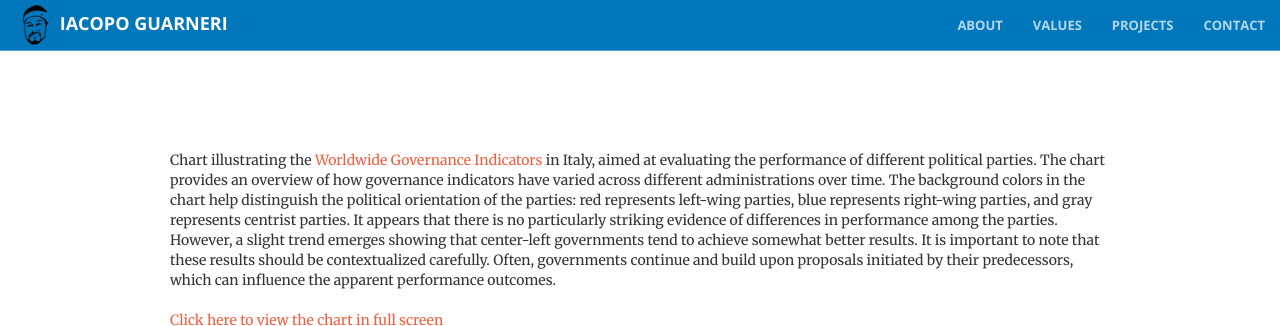
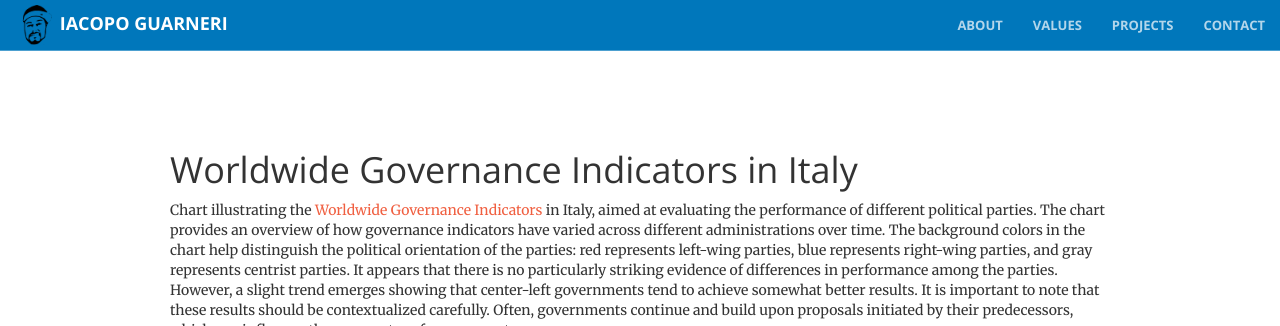
Before and after one commit to iacoposk8/iacoposk8.github.io, a Jekyll site: the page built from projects/WGI/index.html, in a window 1280 px wide and 900 px high, cut to the strip 0-326 px from the top of the window. Built offline with Jekyll 4.4.1, drawn with Linux system fonts in a browser that asks for light colours.

Commit message:
Update index.html

```diff
--- a/projects/WGI/index.html
+++ b/projects/WGI/index.html
@@ -2,6 +2,8 @@
 layout: default
 title: Worldwide Governance Indicators in Italy
 ---
+
+<h1>Worldwide Governance Indicators in Italy</h1>
 
 Chart illustrating the <a href="https://www.worldbank.org/en/publication/worldwide-governance-indicators" target="_blank">Worldwide Governance Indicators</a> in Italy, aimed at evaluating the performance of different political parties. The chart provides an overview of how governance indicators have varied across different administrations over time. The background colors in the chart help distinguish the political orientation of the parties: red represents left-wing parties, blue represents right-wing parties, and gray represents centrist parties. It appears that there is no particularly striking evidence of differences in performance among the parties. However, a slight trend emerges showing that center-left governments tend to achieve somewhat better results. It is important to note that these results should be contextualized carefully. Often, governments continue and build upon proposals initiated by their predecessors, which can influence the apparent performance outcomes.
 <br /><br />
```
